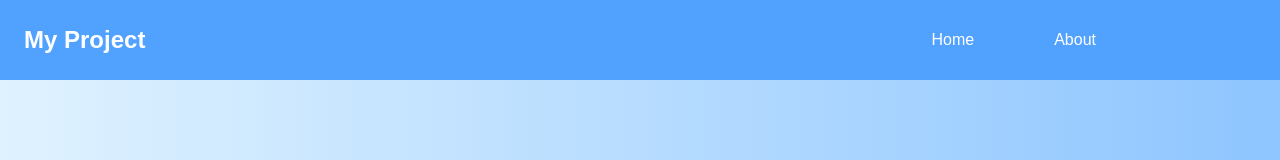
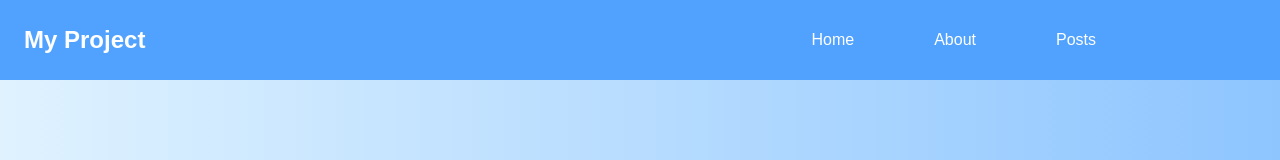
Before and after one commit to Ms-Irungu/alx-project-0x02-setup, a Next.js app in the folder alx-project-0x02/: page / in a window 1280 px wide. Shown: the top 160 px of the page. Built offline with nearby package versions, Linux system fonts and the light colour scheme.

Commit message:
Add Posts Page

```diff
--- a/alx-project-0x02/components/layout/Header.tsx
+++ b/alx-project-0x02/components/layout/Header.tsx
@@ -17,6 +17,9 @@ const Header = () => {
               <li>
                 <Link href="/about" className='hover:underline'>About</Link>
               </li>
+              <li>
+                <Link href="/posts" className='hover:underline'>Posts</Link>
+              </li>
             </ul>
           </nav>
         </div>
--- /dev/null
+++ b/alx-project-0x02/pages/posts.tsx
@@ -0,0 +1,9 @@
+import React from 'react'
+
+const posts = () => {
+  return (
+    <div>Posts will be viewed from here</div>
+  )
+}
+
+export default posts
```
